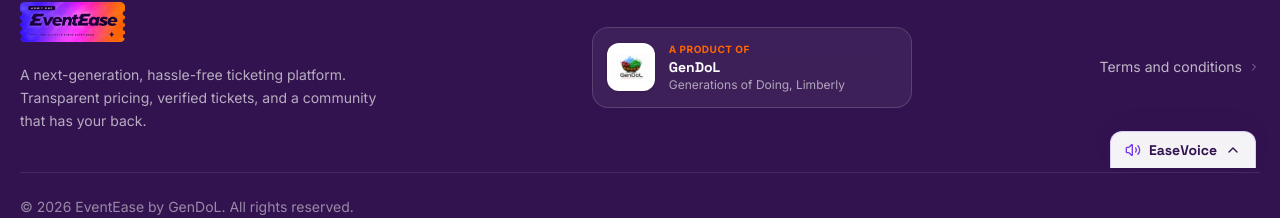
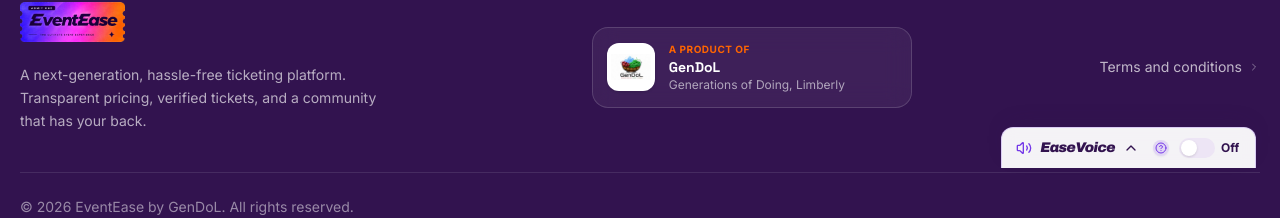
Before and after one commit to Sprihaha/EventEase, a React (Vite) app in the folder project/frontend/: page /admin/easevoice-narration in a window 1280 px wide. Shown: the part 632-850 px from the top of the page. Built offline with nearby package versions, Linux system fonts and the light colour scheme; no server answers.

Commit message:
feat(easevoice): on/off switch and tooltip on the tab, idle time in minutes, admin-only menu item

```diff
--- a/project/frontend/src/components/Layout.tsx
+++ b/project/frontend/src/components/Layout.tsx
@@ -277,6 +277,8 @@ export default function Layout() {
                       <HelpCircle className="h-4 w-4 shrink-0 text-brand-purple transition-all duration-150" />
                       <span className="font-feature italic font-black">EaseHelp</span>
                     </button>
+                    {/* EaseVoice settings in the menu are for admins; everyone else uses the EaseVoice tab. */}
+                    {user.role === "admin" && (
                     <div
                       aria-pressed={location.pathname === "/settings/accessibility"}
                       className={cx(
@@ -304,6 +306,7 @@ export default function Layout() {
                         size="sm"
                       />
                     </div>
+                    )}
                     {user.canChangePassword !== false && (
                       <button
                         role="menuitem"
--- a/project/frontend/src/components/voice/EaseVoice.tsx
+++ b/project/frontend/src/components/voice/EaseVoice.tsx
@@ -2,7 +2,7 @@ import { useCallback, useEffect, useId, useRef, useState } from "react";
 import { ChevronDown, ChevronUp, Square, Volume2 } from "lucide-react";
 import { useAccessibility } from "../../lib/accessibility";
 import { useEaseVoiceConfig } from "../../lib/easeVoiceConfig";
-import { Button, Select, cx } from "../ui";
+import { Button, InfoTooltip, Select, cx } from "../ui";
 import { watchIdle, watchSelection } from "./easeVoiceWatchers";
 
 const focusRing =
@@ -10,15 +10,34 @@ const focusRing =
 
 const SPEEDS = [0.5, 0.75, 1, 1.25, 1.5, 1.75, 2];
 
+// Each visitor switches EaseVoice on for themselves; it starts off. Remembered in this browser only.
+const ON_KEY = "eventease:easevoice-on";
+function readOn(): boolean {
+  try {
+    return window.localStorage.getItem(ON_KEY) === "true";
+  } catch {
+    return false;
+  }
+}
+function writeOn(on: boolean) {
+  try {
+    window.localStorage.setItem(ON_KEY, String(on));
+  } catch {
+    // storage blocked: the switch still works for this visit
+  }
+}
+
 /**
- * EaseVoice dock: a small tab at the bottom-right of every page. Pressing it slides the panel up;
- * pressing it again slides it down. Reading selected text and the idle prompt work whether or not
- * the panel is open. What EaseVoice does is set by an administrator (Admin → EaseVoice settings).
+ * EaseVoice dock: a small tab at the bottom-right of every page. Pressing its name slides the panel
+ * up; pressing again slides it down. The switch on the tab turns EaseVoice on or off for this visitor
+ * (off by default). While on, highlighted text is read aloud and the idle prompt plays, as far as the
+ * administrator allows (Admin → EaseVoice settings).
  */
 export function EaseVoice() {
   const { settings, saveSettings } = useAccessibility();
   const config = useEaseVoiceConfig();
   const [open, setOpen] = useState(false);
+  const [on, setOn] = useState(readOn);
   const [speaking, setSpeaking] = useState(false);
   const panelId = useId();
   const tabRef = useRef<HTMLButtonElement>(null);
@@ -66,15 +85,24 @@ export function EaseVoice() {
 
   useEffect(() => stop, [stop]); // stop talking if EaseVoice is removed from the page
 
+  const toggleOn = () => {
+    const next = !on;
+    setOn(next);
+    writeOn(next);
+    // Spoken confirmation, so someone who cannot see the screen knows the switch worked.
+    if (next) say("EaseVoice is on. Highlight any words and I'll read them aloud.");
+    else stop();
+  };
+
   // Highlighting text on any page reads it out (admin setting "Read selected text aloud").
   useEffect(() => {
-    if (!config.selectToRead) return;
+    if (!on || !config.selectToRead) return;
     return watchSelection(window, document, say);
-  }, [config.selectToRead, say]);
+  }, [on, config.selectToRead, say]);
 
   // While a visitor stays inactive, offer help out loud every idle period (admin setting).
   useEffect(() => {
-    if (!config.idlePromptEnabled || !config.idlePromptText.trim()) return;
+    if (!on || !config.idlePromptEnabled || !config.idlePromptText.trim()) return;
     return watchIdle(window, document, config.idleSeconds, () => {
       // Browsers only allow speech after the visitor has interacted with the page at least once.
       const activation = (navigator as Navigator & { userActivation?: { hasBeenActive: boolean } }).userActivation;
@@ -82,7 +110,7 @@ export function EaseVoice() {
       if (window.speechSynthesis?.speaking) return; // never talk over something being read
       say(config.idlePromptText);
     });
-  }, [config.idlePromptEnabled, config.idlePromptText, config.idleSeconds, say]);
+  }, [on, config.idlePromptEnabled, config.idlePromptText, config.idleSeconds, say]);
 
   // Escape slides the panel down and returns focus to the tab.
   useEffect(() => {
@@ -99,28 +127,64 @@ export function EaseVoice() {
   return (
     // Pinned to the bottom edge: when the panel below the tab grows, the tab rises with it.
     <div className="pointer-events-none fixed bottom-0 right-4 z-50 flex w-[min(20rem,calc(100vw-2rem))] flex-col items-end sm:right-6">
-      {/* The tab: always visible and small. Pressing it slides the panel up; pressing again slides it down. */}
+      {/* The tab: always visible. The name opens and closes the panel; the switch turns EaseVoice on or off. */}
+      <div
+        className={cx(
+          "pointer-events-auto flex items-center gap-1.5 rounded-t-xl border border-b-0 py-1.5 pl-1.5 pr-2.5 text-sm shadow-[0_-8px_24px_-12px_rgba(50,19,79,0.35)] backdrop-blur transition-colors duration-200",
+          // Orange and white while EaseVoice is reading (selected text or the idle prompt).
+          speaking ? "border-brand-orange bg-brand-orange text-white" : "border-brand-purple/20 bg-white/95 text-brand-deep",
+        )}
+      >
         <button
           ref={tabRef}
           type="button"
           aria-expanded={open}
           aria-controls={panelId}
-        aria-label={open ? "Hide EaseVoice" : "Show EaseVoice"}
+          aria-label={open ? "Hide EaseVoice panel" : "Show EaseVoice panel"}
           onClick={() => setOpen((value) => !value)}
           className={cx(
-          "pointer-events-auto flex items-center gap-2 rounded-t-xl border border-b-0 px-3.5 py-2 text-sm font-bold shadow-[0_-8px_24px_-12px_rgba(50,19,79,0.35)] backdrop-blur transition-colors duration-200",
-          // Orange and white while EaseVoice is reading (selected text or the idle prompt).
-          speaking
-            ? "border-brand-orange bg-brand-orange text-white hover:bg-brand-orange/90"
-            : "border-brand-purple/20 bg-white/95 text-brand-deep hover:bg-brand-lilac/60",
+            "flex items-center gap-2 rounded-lg px-2 py-1 transition-colors",
+            speaking ? "hover:bg-white/15" : "hover:bg-brand-lilac/60",
             focusRing,
           )}
         >
           <Volume2 className={cx("h-4 w-4", speaking ? "animate-pulse text-white" : "text-brand-purple")} />
-        <span className="font-brand">EaseVoice</span>
+          <span className="font-feature font-black italic tracking-tight">EaseVoice</span>
           {speaking && <span className="sr-only">is reading</span>}
           {open ? <ChevronDown className="h-4 w-4" /> : <ChevronUp className="h-4 w-4" />}
         </button>
+        <InfoTooltip
+          side="top"
+          align="end"
+          size="sm"
+          title="What is EaseVoice?"
+          content="Switch EaseVoice on, then highlight any text on a page and it is read aloud. Open the panel to change the reading speed."
+          ariaLabel="Learn about EaseVoice"
+        />
+        <button
+          type="button"
+          role="switch"
+          aria-checked={on}
+          aria-label="EaseVoice"
+          onClick={toggleOn}
+          className={cx("ml-1 flex items-center gap-1.5 rounded-full text-xs font-bold", focusRing)}
+        >
+          <span
+            className={cx(
+              "relative h-5 w-9 shrink-0 rounded-full transition-colors",
+              on ? (speaking ? "bg-white/40" : "bg-brand-purple") : speaking ? "bg-white/25" : "bg-line",
+            )}
+          >
+            <span
+              className={cx(
+                "absolute top-0.5 h-4 w-4 rounded-full bg-white shadow-sm transition-all motion-reduce:transition-none",
+                on ? "left-[1.125rem]" : "left-0.5",
+              )}
+            />
+          </span>
+          <span aria-hidden="true" className="w-6 text-left">{on ? "On" : "Off"}</span>
+        </button>
+      </div>
 
       {/* Height animates from 0 to its content (grid rows 0fr → 1fr); reduced-motion users get no animation. */}
       <div
@@ -138,7 +202,9 @@ export function EaseVoice() {
         >
           <div className="rounded-tl-2xl border border-b-0 border-brand-purple/20 bg-white/95 p-4 shadow-[0_-14px_40px_-16px_rgba(50,19,79,0.35)] backdrop-blur">
             <p className="text-sm text-brand-deep">
-              {config.selectToRead
+              {!on
+                ? "EaseVoice is off. Use the switch above to turn it on."
+                : config.selectToRead
                   ? "Highlight any words on the page and I'll read them aloud."
                   : "Reading highlighted text is switched off by the administrator."}
             </p>
--- a/project/frontend/src/lib/easeVoiceConfig.ts
+++ b/project/frontend/src/lib/easeVoiceConfig.ts
@@ -19,8 +19,9 @@ export const DEFAULT_EASEVOICE_CONFIG: EaseVoiceConfig = {
     "Hello, this is EaseVoice. Would you like me to read something for you? Just highlight any words on the screen and I'll read them aloud.",
 };
 
-export const IDLE_SECONDS_MIN = 30;
-export const IDLE_SECONDS_MAX = 1800;
+// The server stores seconds; admins set whole minutes.
+export const IDLE_MINUTES_MIN = 1;
+export const IDLE_MINUTES_MAX = 30;
 export const IDLE_PROMPT_MAX_LENGTH = 500;
 
 let current: EaseVoiceConfig = DEFAULT_EASEVOICE_CONFIG;
```
Also changed, not shown: project/frontend/src/components/voice/EaseVoiceBehaviourSettings.tsx (+17 -14 lines), 2 other files (tests, documents, lock files or other folders). Lines whose indentation alone changed are shown as unchanged.
